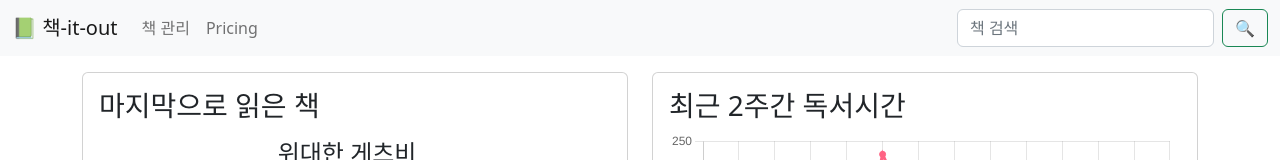
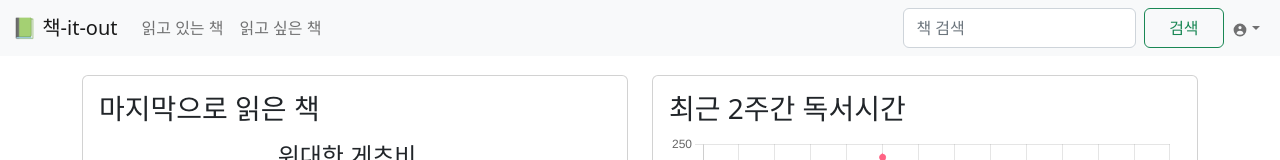
Before and after one commit to ms-microservice/booksitout, a React (Create React App) app in the folder frontend/: page / in a window 1280 px wide. Shown: the top 160 px of the page. Built offline with nearby package versions, Linux system fonts and the light colour scheme.

Commit message:
navbar : add responsive user buttons

```diff
--- a/frontend/src/App.js
+++ b/frontend/src/App.js
@@ -7,6 +7,13 @@ function App() {
         <div className='App'>
             <Topnav />
 
+            <div
+                className='div'
+                style={{
+                    marginBottom: '75px',
+                }}
+            ></div>
+
             <Routes>
                 <Route path='/' element={<Main />} />
             </Routes>
--- a/frontend/src/common/Topnav.js
+++ b/frontend/src/common/Topnav.js
@@ -1,38 +1,127 @@
-import React from 'react';
+import React, { useState } from 'react';
+import { useNavigate } from 'react-router-dom';
 import Button from 'react-bootstrap/Button';
 import Container from 'react-bootstrap/Container';
 import Form from 'react-bootstrap/Form';
 import Nav from 'react-bootstrap/Nav';
 import Navbar from 'react-bootstrap/Navbar';
+import NavDropdown from 'react-bootstrap/NavDropdown';
+
+import {
+    HiUserCircle as UserIcon,
+    HiOutlineUserAdd as JoinIcon,
+} from 'react-icons/hi';
+import {
+    FiLogIn as LoginIcon,
+    FiSettings as SettingIcon,
+} from 'react-icons/fi';
 
 const Topnav = () => {
-    const expand = 'sm';
+    const navigate = useNavigate();
+
+    const expand = 'lg';
+
+    const [keyword, setKeyword] = useState('');
+    const search = (e) => {
+        e.preventDefault();
+        if (keyword !== '') {
+            navigate(`/search/${keyword}`);
+        } else {
+            alert('검색어를 입력해 주세요');
+        }
+    };
 
     return (
-        <Navbar key={expand} bg='light' expand={expand} className='mb-3'>
+        <Navbar key={expand} expand={expand} fixed='top' bg='light'>
             <Container fluid>
                 <Navbar.Brand href='/'>📗 책-it-out</Navbar.Brand>
 
                 <Navbar.Toggle
                     aria-controls={`offcanvasNavbar-expand-${expand}`}
-                />
+                ></Navbar.Toggle>
 
                 <Navbar.Collapse id='responsive-navbar-nav'>
-                    <Nav className='me-auto'>
-                        <Nav.Link href='/mypage/book/all'>책 관리</Nav.Link>
-                        <Nav.Link href='/'>Pricing</Nav.Link>
+                    <Nav className='me-auto text-center'>
+                        <Nav.Link href='/book/reading'>읽고 있는 책</Nav.Link>
+                        <Nav.Link href='/book/toread'>읽고 싶은 책</Nav.Link>
+                    </Nav>
+
+                    <Nav className={`d-inline d-${expand}-none text-center`}>
+                        <Nav.Link href='/login'>
+                            <div className='row justify-content-center'>
+                                <div className='col-xs-3 col-2'>
+                                    <div className='row'>
+                                        <div className='col-4'>
+                                            <LoginIcon className='me-2' />
+                                        </div>
+                                        <div className='col-8'>로그인</div>
+                                    </div>
+                                </div>
+                            </div>
+                        </Nav.Link>
+                        <Nav.Link href='/join'>
+                            <div className='row justify-content-center'>
+                                <div className='col-xs-3 col-2'>
+                                    <div className='row'>
+                                        <div className='col-4'>
+                                            <JoinIcon className='me-2' />
+                                        </div>
+                                        <div className='col-8'>회원가입</div>
+                                    </div>
+                                </div>
+                            </div>
+                        </Nav.Link>
+                        <Nav.Link href='/settings'>
+                            <div className='row justify-content-center'>
+                                <div className='col-xs-3 col-2'>
+                                    <div className='row'>
+                                        <div className='col-4'>
+                                            <SettingIcon className='me-2' />
+                                        </div>
+                                        <div className='col-8'>설정</div>
+                                    </div>
+                                </div>
+                            </div>
+                        </Nav.Link>
                     </Nav>
 
                     <Nav>
-                        <Form className='d-flex'>
+                        <Form className='d-flex' onSubmit={search}>
                             <Form.Control
                                 type='search'
                                 placeholder='책 검색'
                                 className='me-2'
                                 aria-label='Search'
+                                onChange={(e) => {
+                                    setKeyword(e.target.value);
+                                }}
                             />
-                            <Button variant='outline-success'>🔍</Button>
+                            <Button
+                                type='submit'
+                                variant={`outline-success col-${expand}-3 col-2`}
+                            >
+                                검색
+                            </Button>
                         </Form>
+
+                        <NavDropdown
+                            id='user-dropdown'
+                            title={<UserIcon />}
+                            align='end'
+                            size='xl'
+                            className={`d-none d-${expand}-inline`}
+                        >
+                            <NavDropdown.Item href='/login'>
+                                로그인
+                            </NavDropdown.Item>
+                            <NavDropdown.Item href='/join'>
+                                회원가입
+                            </NavDropdown.Item>
+                            <NavDropdown.Divider />
+                            <NavDropdown.Item href='/settings'>
+                                설정
+                            </NavDropdown.Item>
+                        </NavDropdown>
                     </Nav>
                 </Navbar.Collapse>
             </Container>
```
